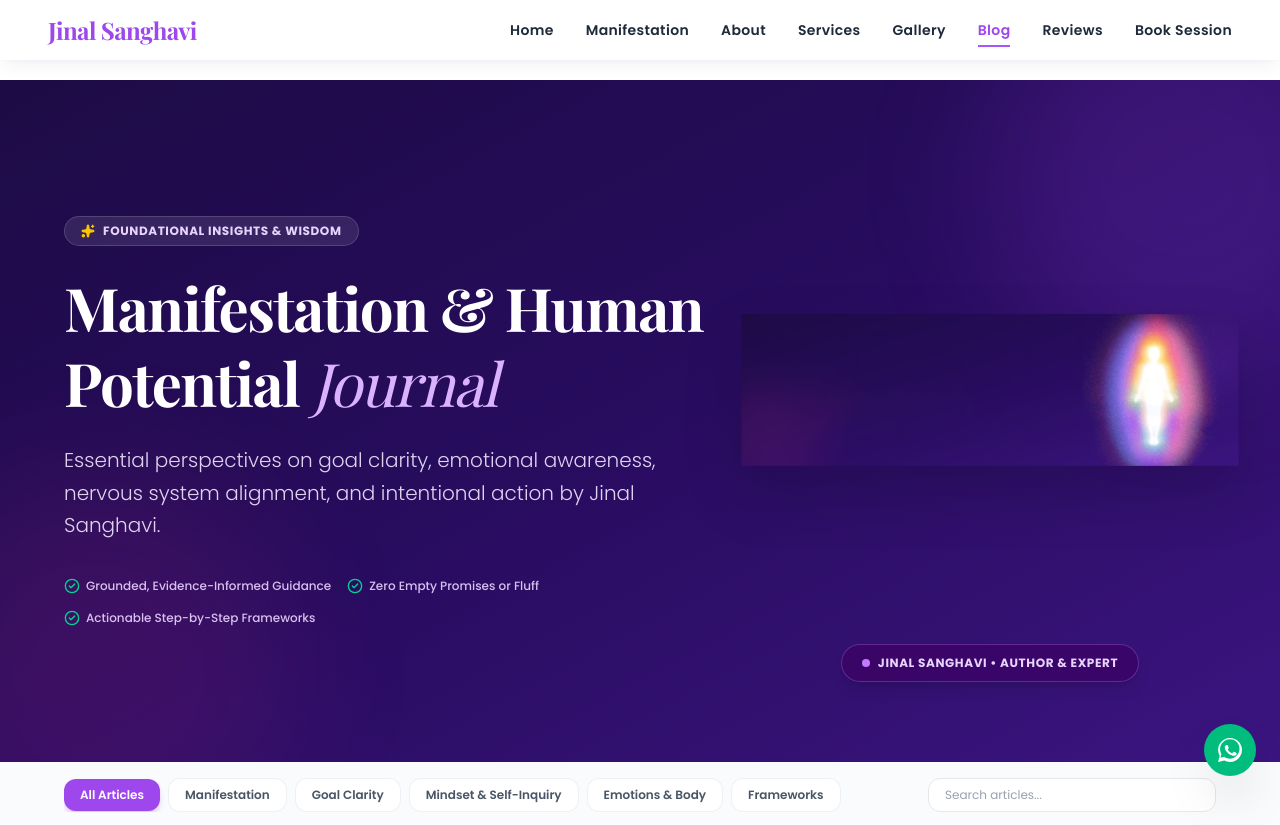
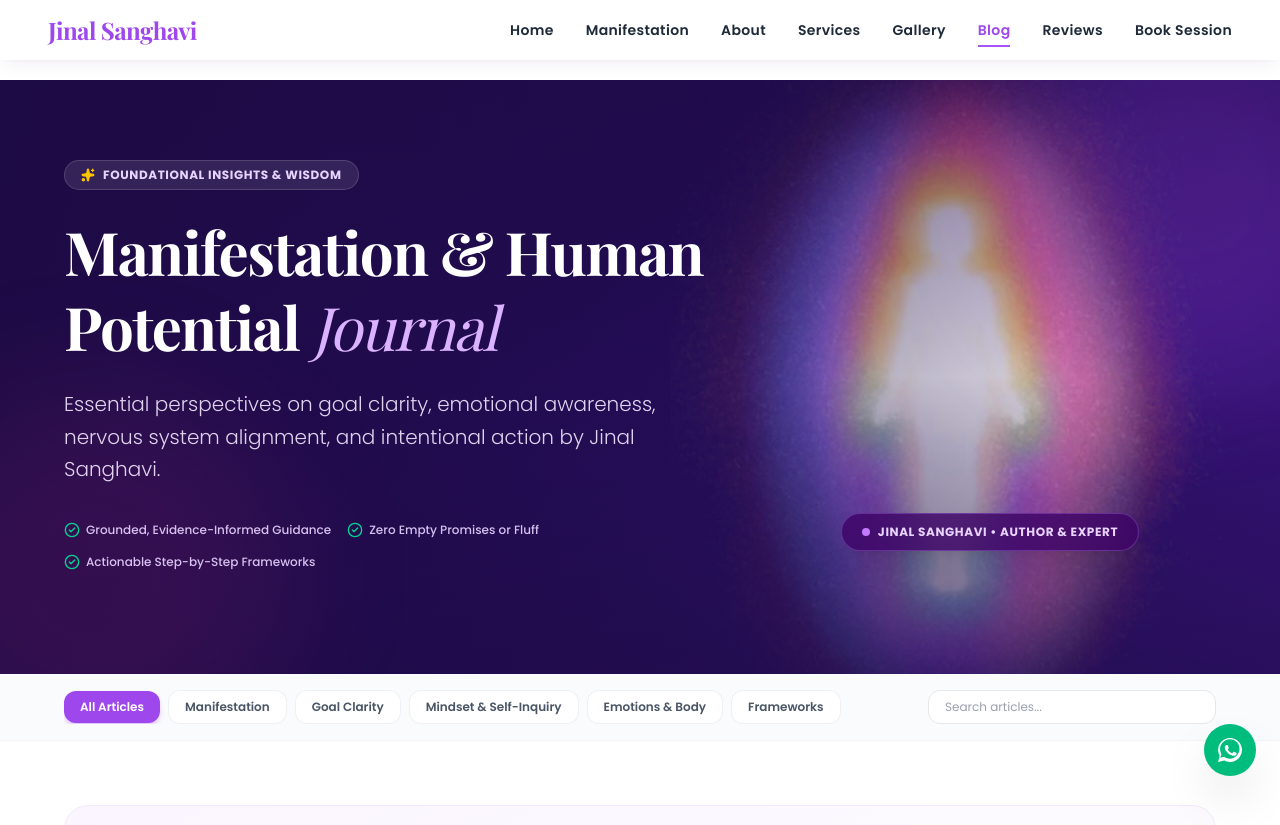
Before and after one commit to TheGrowthConsultancy-01/JinalSanghvi, a React (Vite) app in the folder frontend/: page /blog in a window 1280 px wide. Shown: the top 825 px of the page. Built offline with nearby package versions, Linux system fonts and the light colour scheme; a web font is replaced by a local one.

Commit message:
add image in blog page

```diff
--- a/frontend/src/components/BlogView.tsx
+++ b/frontend/src/components/BlogView.tsx
@@ -2,7 +2,7 @@ import { useState } from 'react';
 import { Link } from 'react-router-dom';
 import { Sparkles, BookOpen, ArrowRight, Clock, Calendar, CheckCircle2, HeartHandshake, Compass } from 'lucide-react';
 import { BLOG_ARTICLES, AUTHOR_INFO } from '../data/blogData';
-import heroImage from '../assets/manifestation 2.png';
+import heroBg from '../assets/blog-hero-bg.png';
 
 export default function BlogView() {
   const [selectedCategory, setSelectedCategory] = useState<string>('all');
@@ -33,10 +33,22 @@ export default function BlogView() {
   return (
     <div className="bg-white min-h-screen font-sans antialiased text-[#110A24] pt-20">
       {/* 1. HERO BANNER */}
-      <section className="py-20 px-6 md:px-16 bg-gradient-to-br from-[#1d0b45] via-[#280c5f] to-[#3b1580] text-white relative overflow-hidden">
+      <section className="relative py-20 px-6 md:px-16 text-white overflow-hidden bg-[#1d0b45]">
+        {/* Hero Background Image */}
+        <div className="absolute inset-0 z-0 pointer-events-none">
+          <img
+            src={heroBg}
+            alt="Manifestation Energy Background"
+            className="w-full h-full object-cover object-right"
+          />
+          {/* Gradient overlays to maintain high contrast for text while highlighting glowing aura on the right */}
+          <div className="absolute inset-0 bg-gradient-to-r from-[#1d0b45]/95 via-[#1d0b45]/80 to-transparent lg:via-[#1d0b45]/50" />
+          <div className="absolute inset-0 bg-gradient-to-t from-[#1d0b45]/60 via-transparent to-[#1d0b45]/40" />
+        </div>
+
         {/* Subtle Decorative Glows */}
-        <div className="absolute -top-24 -right-24 w-96 h-96 bg-purple-500/15 rounded-full blur-3xl pointer-events-none" />
-        <div className="absolute -bottom-24 -left-24 w-96 h-96 bg-pink-500/10 rounded-full blur-3xl pointer-events-none" />
+        <div className="absolute -top-24 -right-24 w-96 h-96 bg-purple-500/15 rounded-full blur-3xl pointer-events-none z-0" />
+        <div className="absolute -bottom-24 -left-24 w-96 h-96 bg-pink-500/10 rounded-full blur-3xl pointer-events-none z-0" />
 
         <div className="max-w-7xl mx-auto grid grid-cols-1 lg:grid-cols-12 gap-12 items-center relative z-10">
           {/* Left Content Column */}
@@ -54,15 +66,6 @@ export default function BlogView() {
               Essential perspectives on goal clarity, emotional awareness, nervous system alignment, and intentional action by Jinal Sanghavi.
             </p>
 
-            {/* Mobile Only: Photo placed right after description */}
-            <div className="block lg:hidden w-72 h-72 sm:w-80 sm:h-80 mx-auto my-4 z-10">
-              <img
-                src={heroImage}
-                alt="Jinal Sanghavi - Manifestation & Human Potential Expert"
-                className="w-full h-full object-contain object-center drop-shadow-2xl"
-              />
-            </div>
-
             <div className="flex flex-wrap gap-4 pt-3 text-xs text-purple-200/90 font-medium">
               <div className="flex items-center gap-1.5">
                 <CheckCircle2 size={16} className="text-emerald-400" />
@@ -77,19 +80,20 @@ export default function BlogView() {
                 <span>Actionable Step-by-Step Frameworks</span>
               </div>
             </div>
+
+            {/* Mobile Only: Author Badge */}
+            <div className="pt-2 block lg:hidden">
+              <div className="inline-flex items-center gap-2 bg-purple-950/80 backdrop-blur-md border border-purple-400/30 text-purple-200 text-xs font-bold uppercase tracking-wider px-4 py-2 rounded-full shadow-lg">
+                <span className="w-2 h-2 rounded-full bg-purple-400 animate-pulse" />
+                Jinal Sanghavi • Author & Expert
+              </div>
+            </div>
           </div>
 
-          {/* Right Portrait Column (Desktop Only) */}
-          <div className="hidden lg:col-span-5 lg:flex flex-col items-center justify-center relative">
-            <div className="w-full h-[460px] flex items-center justify-center z-10">
-              <img
-                src={heroImage}
-                alt="Jinal Sanghavi - Manifestation & Human Potential Expert"
-                className="max-h-full max-w-full w-auto h-auto object-contain object-center drop-shadow-2xl scale-110"
-              />
-            </div>
-            {/* Author Badge placed underneath */}
-            <div className="mt-6 inline-flex items-center gap-2 bg-purple-950/80 border border-purple-400/30 text-purple-200 text-xs font-bold uppercase tracking-wider px-5 py-2.5 rounded-full shadow-lg z-10">
+          {/* Right Column (Desktop Only: allows the glowing aura figure from background to shine prominently) */}
+          <div className="hidden lg:col-span-5 lg:flex flex-col items-center justify-end min-h-[380px] pb-4 relative">
+            {/* Author Badge placed gracefully underneath the glowing silhouette area */}
+            <div className="inline-flex items-center gap-2 bg-purple-950/80 backdrop-blur-md border border-purple-400/30 text-purple-200 text-xs font-bold uppercase tracking-wider px-5 py-2.5 rounded-full shadow-xl">
               <span className="w-2 h-2 rounded-full bg-purple-400 animate-pulse" />
               Jinal Sanghavi • Author & Expert
             </div>
```
Also changed, not shown: frontend/src/assets/blog-hero-bg.png (added).
